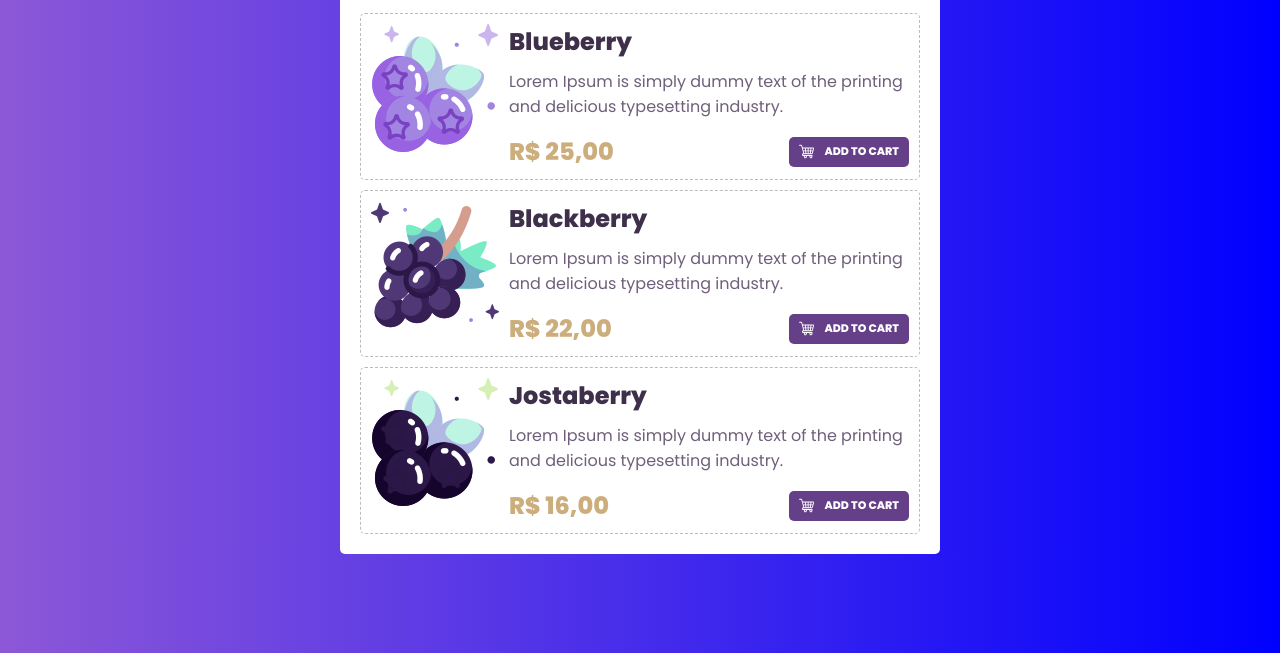
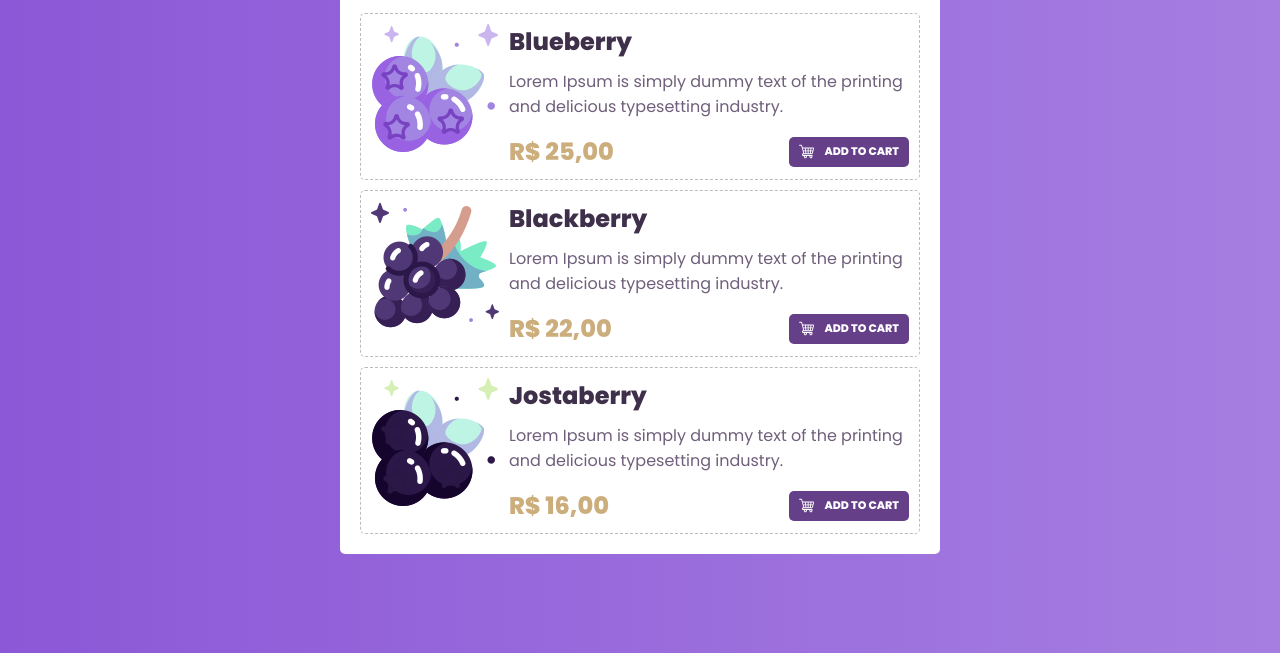
Before and after one commit to 4lex-passos/Shopping-Cart-with-React-Redux, a React app: page / in a window 1280 px wide. Shown: the part 147-800 px from the top of the page. Built offline with nearby package versions, Linux system fonts and the light colour scheme.

Commit message:
Update index.css

```diff
--- a/src/index.css
+++ b/src/index.css
@@ -8,7 +8,7 @@
     font-family: "Poppins", sans-serif;
 }
 body {
-    background-image: linear-gradient(to left, blue, #8c58d7);
+    background-image: linear-gradient(to left, #a67ee1, #8c58d7);
     background-size: 100vw 100%;
     display: flex;
     flex-wrap: wrap;
```
